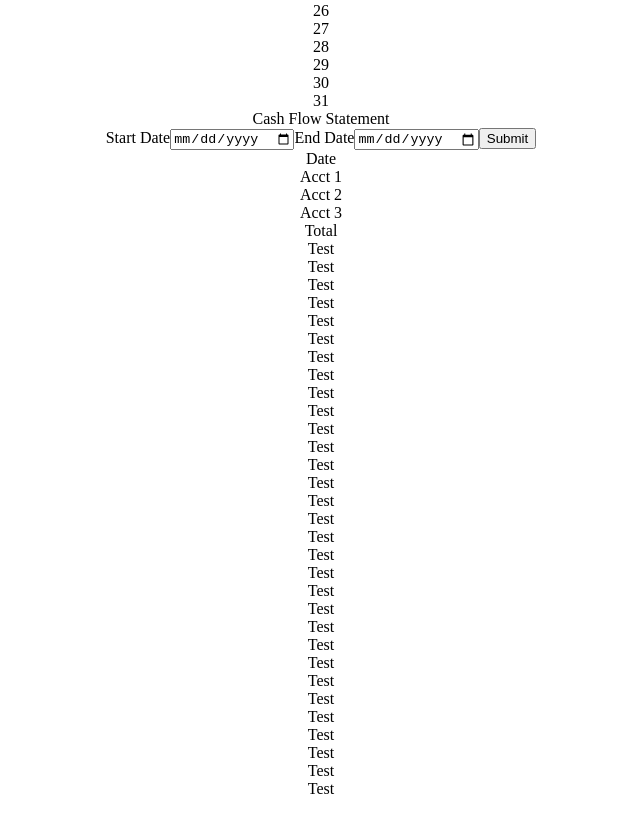
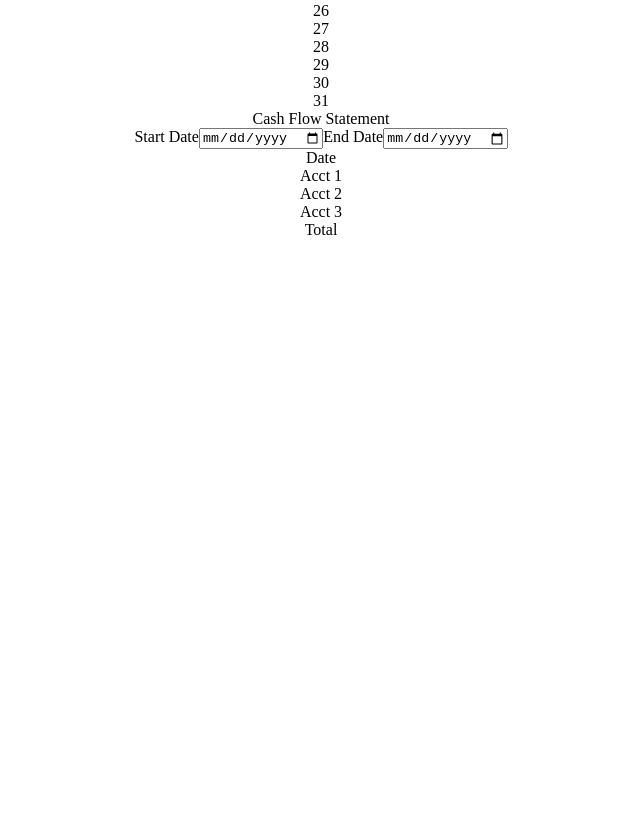
Before and after one commit to Prmatterson/budget, a React (Vite) app: page / in a window 1280 px wide. Shown: the part 923-1755 px from the top of the page, without its empty margins (319-959 px from the left). After the commit the page ends 1202 px from the top, so only its background shows below. Built offline with nearby package versions, Linux system fonts and the light colour scheme.

Commit message:
mapping to grid

```diff
--- a/src/App.jsx
+++ b/src/App.jsx
@@ -1,4 +1,5 @@
-import { useState } from 'react'
+import { useEffect, useState } from 'react'
+import { useForm } from 'react-hook-form'
 import Calendar from './components/Calendar.jsx'
 import Form from './components/Form.jsx'
 import CashFlowForm from './components/CashFlowForm.jsx'
@@ -9,13 +10,15 @@ export default function App() {
 
 const [calendarData, setCalendarData] = useState([]);
 const [cashFlowData, setCashFlowData] = useState([]);
+const { register, watch } = useForm();
+
 
   return (
     <div className="grid grid-cols-2 grid-rows-2">
       <Form setCalendarData={setCalendarData}/>
-      <Calendar calendarData={calendarData} />
-      <CashFlowForm setCashFlowData={setCashFlowData} />
-      <CashFlowGrid calendarData={calendarData} cashFlowData={cashFlowData}/>
+      <Calendar watch={watch} calendarData={calendarData} cashFlowData={cashFlowData} />
+      <CashFlowForm register={register} watch={watch} setCashFlowData={setCashFlowData} />
+      <CashFlowGrid watch={watch} calendarData={calendarData} cashFlowData={cashFlowData}/>
     </div>
   );
 };
--- a/src/components/Calendar.jsx
+++ b/src/components/Calendar.jsx
@@ -28,8 +28,15 @@ const daysOfWeek = [
 
 
 // Main calendar component
-export default function Calendar({ calendarData }) {
+export default function Calendar({ calendarData, watch }) {
   // Creating references to the year and month
+
+  const watchStartDate = watch("startDateCF")
+  const watchEndDate = watch("endDateCF")
+  useEffect(() => {
+    console.log(watchStartDate, watchEndDate)
+  }
+  )
 
   const [currentMonth, setCurrentMonth] = useState(new Date().getMonth());
   const nextMonth = () => {
--- /dev/null
+++ b/src/components/CalendarSchema.json
@@ -0,0 +1,16 @@
+{
+    "months": [
+        "January",
+        "February",
+        "March",
+        "April",
+        "May",
+        "June",
+        "July",
+        "August",
+        "September",
+        "October",
+        "November",
+        "December"
+      ]
+}
--- a/src/components/CashFlowForm.jsx
+++ b/src/components/CashFlowForm.jsx
@@ -1,23 +1,15 @@
 import React, { useState } from 'react'
-import { useForm } from 'react-hook-form'
 
-
-export default function CashFlowForm({ setCashFlowData }) {
-    const { register, handleSubmit } = useForm();
-    const onSubmit = data => {
-      console.log(data);
-      setCashFlowData((prev) => [...prev, data]);
-    };
+export default function CashFlowForm({ setCashFlowData, register, watch }) {
 
 return (
     <div className="grid grid-cols-3 " id='container'>
         <div className="col-span-4 align-center" id="cashflow-title">Cash Flow Statement</div>
-        <form className="col-span-4" id='from-to' onSubmit={handleSubmit(onSubmit)}>
+        <form className="col-span-4" id='from-to'>
             <label className="col-span- text-sm font-medium text-slate-700">Start Date</label>
             <input type="date" className="col-span-1 mt-1 w-full px-3 py-2 bg-white border border-slate-300 rounded-xl text-sm shadow-xl text-center" {...register("startDateCF")} />
             <label className="col-span-1 text-sm font-medium text-slate-700">End Date</label>
             <input type="date" className="col-span-1 mt-1 w-full px-3 py-2 bg-white border border-slate-300 rounded-xl text-sm shadow-xl text-center" {...register("endDateCF")} />
-            <button type="submit" className="col-span 1mt-1 w-1/4 px-3 py-2 bg-white border border-4 border-slate-300 rounded-xl text-sm font-bold shadow-xl text-center hover:bg-slate-300">Submit</button>
         </form>
     </div>
 )
--- a/src/components/CashFlowGrid.jsx
+++ b/src/components/CashFlowGrid.jsx
@@ -1,23 +1,33 @@
-import React, { useState } from "react";
+import React, { useState, useEffect } from "react";
+import {months} from './CalendarSchema.json'
 
-export default function CashFlowGrid({ cashFlowData }) {
+const calendarDataToTimeline = (calendarData, startDateCF, endDateCF) => {
+
+  const startDate = new Date(`${startDateCF} 00:00:00`)
+  const endDate = new Date(`${endDateCF} 00:00:00`)
+  const timelineEntries = []
+
+  // Need a starting amount generated for each account
+  for (let d = startDate; d <= endDate; d.setDate(d.getDate() + 1)) {
+    // Subtract/add from starting amount for each account
+    timelineEntries.push({
+      date: new Date(d.getTime()),
+      // Need to push with running totals of accounts
+    })
+  }
+  return timelineEntries;
+}
+
+export default function CashFlowGrid({ calendarData, cashFlowData, watch }) {
+
+  const startDate = watch("startDateCF")
+  const endDate = watch("endDateCF")
+  useEffect(() => {
+    console.log(startDate, endDate)
+  }
+  )
 
   // Boundaries of Date Range of Grid (eventually have follow the month view changes made in Calendar)
-
-  const months = [
-    "January",
-    "February",
-    "March",
-    "April",
-    "May",
-    "June",
-    "July",
-    "August",
-    "September",
-    "October",
-    "November",
-    "December",
-  ];
 
   const columnChooser = [
     "col-start-1",
@@ -58,7 +68,8 @@ export default function CashFlowGrid({ cashFlowData }) {
     { accountName3: "acc 3", cost3: "10"},
   ]
 
-  console.log(grid)
+  const timelineEntries = calendarDataToTimeline(calendarData, startDate, endDate)
+  console.log(timelineEntries)
 
   return (
     <div className="grid grid-cols-5">
@@ -79,9 +90,7 @@ export default function CashFlowGrid({ cashFlowData }) {
       </div>
       {dateSpan.map(() => {
         return (
-          <div>
-            <div>Test</div>
-          </div>
+            <div className={`${columnChooser[0]}`}></div>
         )})}
       {/* Enter cashFlowData here for start and end dates, calendar Data for content */}
     </div>
```
